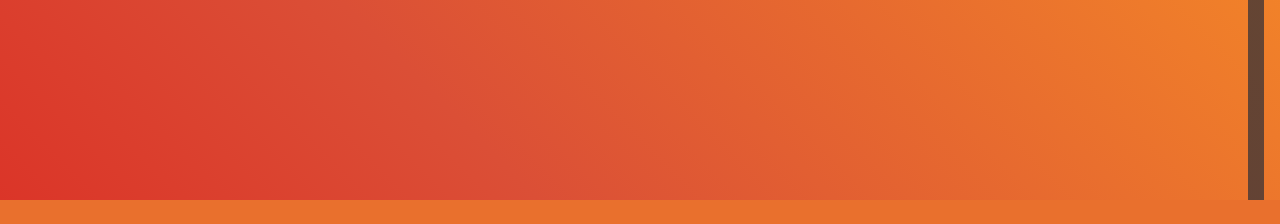
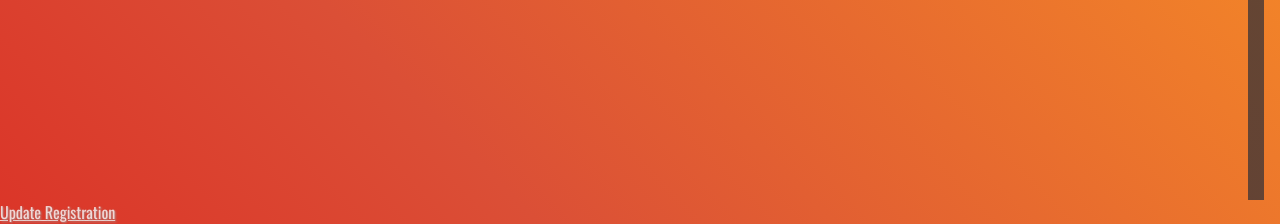
Before and after one commit to the-home-of-command-z/home-away, a Django app: page / in a window 1280 px wide; the page is wider, and only the part inside the window is pictured. Shown: the part 760-984 px from the top of that part. Before the commit the page ends 960 px from the top of that part, so only its background shows below. Run offline with Django 3.2, Linux system fonts and the light colour scheme; some libraries are stand-ins or nearby versions.

Commit message:
trying to add editregistration link

```diff
--- a/core/templates/edit_registration.html
+++ b/core/templates/edit_registration.html
@@ -2,7 +2,7 @@
 
 {% block content %}
 <div class="registerDiv">
-<p class="wut">Register Your Device</p>
+<p class="wut">Edit Your Information</p>
 <form class="registerForm" action='' method='post'>
     {% csrf_token %}
     <table>
--- a/core/templates/homepage.html
+++ b/core/templates/homepage.html
@@ -13,4 +13,7 @@
 </div>
 </div>
 </div>
+
+<a class="internalLink" href="{% url 'edit-registration' user.pk %}">Update Registration</a>
+
 {% endblock %}
--- a/core/templates/register_device.html
+++ b/core/templates/register_device.html
@@ -10,6 +10,8 @@
     </table>
     <button class="submitButton">Submit</button>
 </form>
+
+
 <details>
     <summary>Need help?</summary>
     <p>
--- a/core/views.py
+++ b/core/views.py
@@ -66,6 +66,7 @@ def edit_registration(request, pk):
 
     context = {
         'form': form,
+        'user': user,
     }
 
     return render(request, 'edit_registration.html', context)
--- a/homeaway/urls.py
+++ b/homeaway/urls.py
@@ -31,7 +31,7 @@ urlpatterns = [
     path('registration_success/', views.registration_success, name='registration-success'),
     path('', views.homepage, name="homepage"),
     path('help/', views.help_page, name='helppage'),
-    path('edit_registration/<int:pk>', views.edit_registration, name='edit-registration'),
+    path('edit_registration/<int:pk>/', views.edit_registration, name='edit-registration'),
 
 ]
 
```
